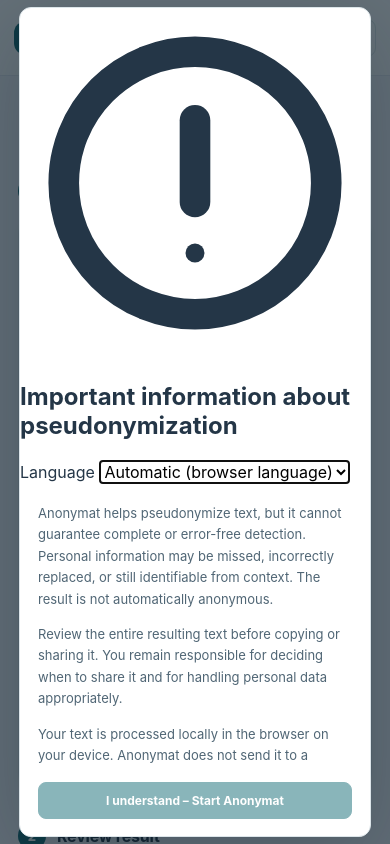
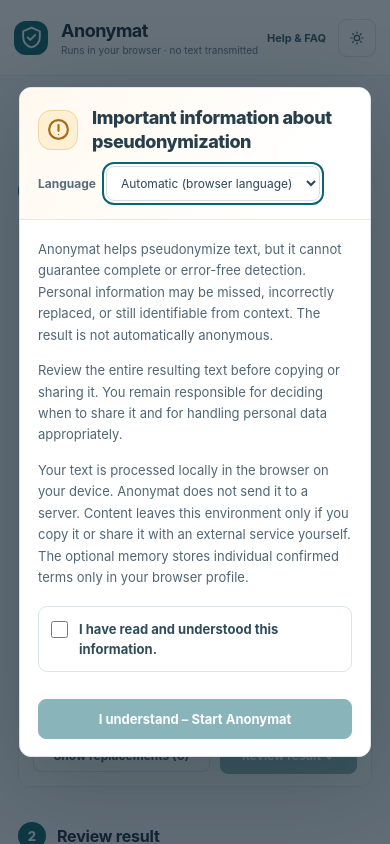
Before and after one commit to Uli-Z/Anonymat, a Svelte app in the folder v2/: page / in a window 390 px wide. Shown: the top 844 px of the page. Built offline with nearby package versions, Linux system fonts and the light colour scheme.

Commit message:
Polish first-run warning header and responsive language picker

```diff
--- a/v2/src/app.css
+++ b/v2/src/app.css
@@ -375,6 +375,20 @@ h1{font-size:clamp(23px,2.5vw,32px);letter-spacing:-1px;line-height:1.18;margin:
 }
 .first-run-dialog[open]{display:flex;flex-direction:column}
 .first-run-dialog::backdrop{background:rgba(15,32,45,.64)}
+.first-run-header{display:flex;flex-direction:column;gap:14px;padding:22px 25px 16px;
+  border-bottom:1px solid #f0e6d8;background:linear-gradient(125deg,#fff9ef 0%,#fff 78%)}
+.first-run-heading{display:flex;align-items:center;gap:14px;min-width:0}
+.first-run-heading h2{font-size:20px;line-height:1.3;letter-spacing:-.45px;margin:0;font-weight:760;color:#273f4c}
+.first-run-symbol{display:grid;place-items:center;width:44px;height:44px;flex:none;
+  border-radius:13px;border:1px solid #f2d59e;background:#fff0d3;color:#a56e18}
+.first-run-symbol svg{width:25px;height:25px}
+.first-run-language{display:flex;align-items:center;justify-content:flex-end;gap:10px;flex-wrap:wrap}
+.first-run-language label{font-size:12px;font-weight:650;color:#586d7b}
+.first-run-language select{min-width:145px;max-width:100%;border:1px solid #d4dfe5;border-radius:8px;
+  background:#fff;color:#304657;padding:8px 10px;font-size:12px;cursor:pointer}
+.first-run-language select:focus-visible{outline:2px solid #0b6570;outline-offset:2px}
+.first-run-dialog .primary-button{font-size:13px;padding:11px 17px}
+
 .first-run-body{padding-top:19px;padding-bottom:3px}
 .first-run-body p{font-size:13px;line-height:1.65;color:#506675;margin:0 0 14px}
 .first-run-ack{display:flex;gap:11px;align-items:flex-start;margin:17px 0 12px;padding:12px;
@@ -383,6 +397,12 @@ h1{font-size:clamp(23px,2.5vw,32px);letter-spacing:-1px;line-height:1.18;margin:
 .first-run-ack input{flex:none;width:17px;height:17px;margin:2px 0 0;accent-color:#0b6570}
 @media(max-width:680px){
   .first-run-dialog{width:calc(100vw - 14px);max-height:calc(100dvh - 14px);border-radius:12px}
+  .first-run-header{padding:18px;gap:13px}
+  .first-run-heading h2{font-size:18px}
+  .first-run-symbol{width:40px;height:40px}
+  .first-run-language{justify-content:flex-start}
+  .first-run-body{padding-left:18px;padding-right:18px}
+
   .first-run-dialog .review-actions button{width:100%}
 }
 
```
